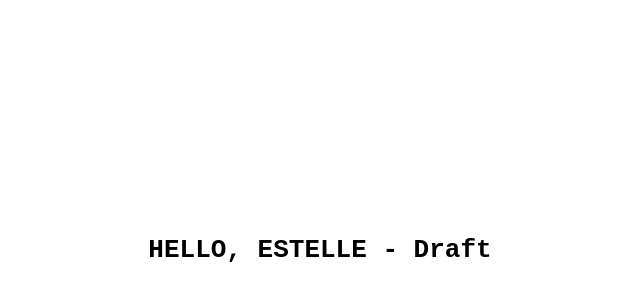
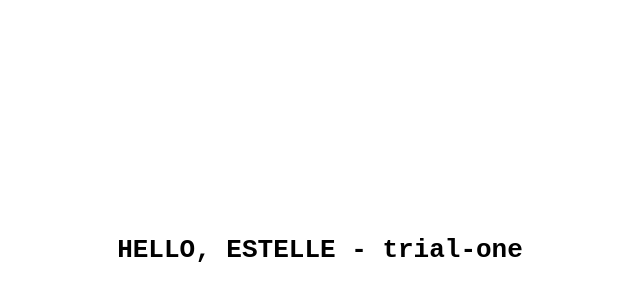
Before and after one commit to navarrojuben/loveestelle, a React (Create React App) app: page / in a window 1280 px wide. Shown: the part 150-450 px from the top of the page, without its empty margins (320-960 px from the left). Built offline with nearby package versions, Linux system fonts and the light colour scheme.

Commit message:
Trial One

```diff
--- a/src/App.js
+++ b/src/App.js
@@ -3,7 +3,7 @@ import './App.css';
 function App() {
   return (
     <div className="App">
-      <h1>HELLO, ESTELLE - Draft</h1>
+      <h1>HELLO, ESTELLE - trial-one</h1>
     </div>
   );
 }
```
